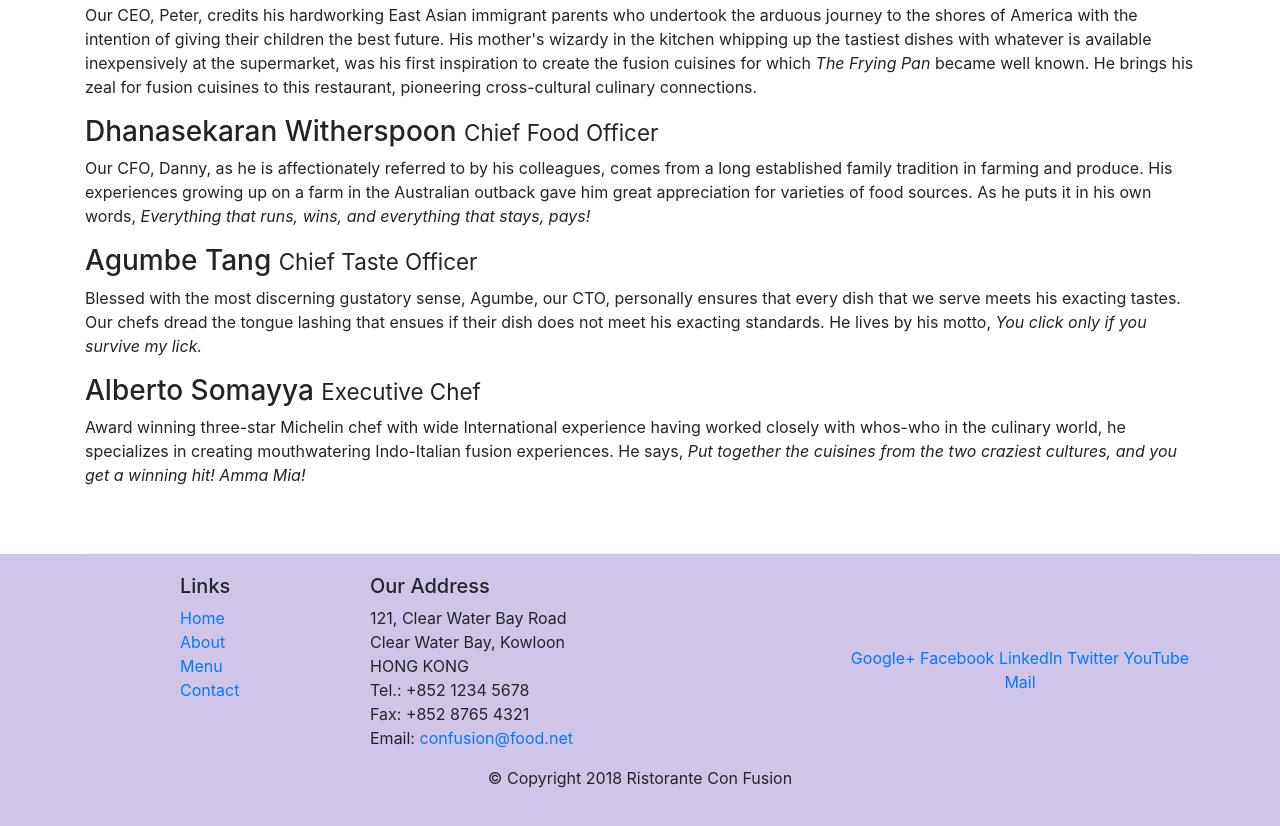
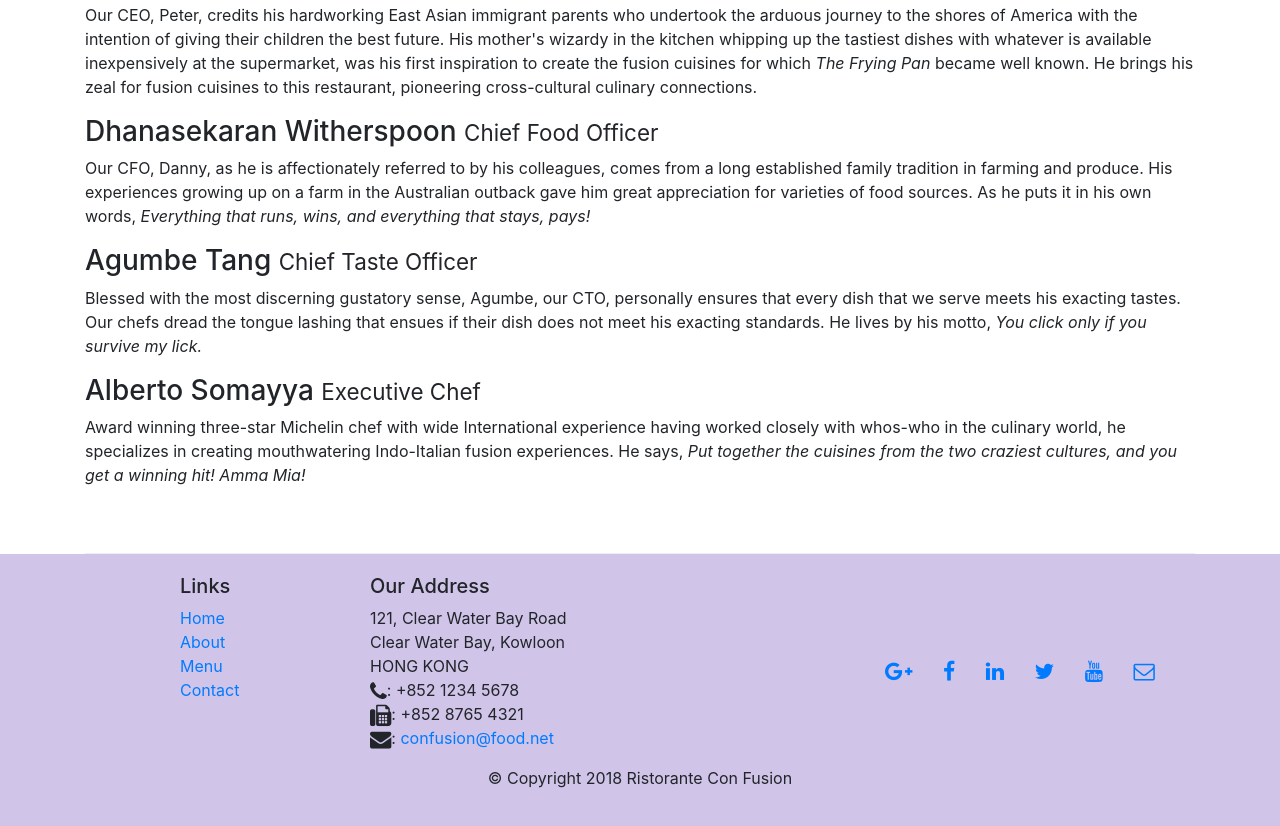
Before and after one commit to evansean/Ristorante-Con-Fusion-Website, a website: page aboutus.html in a window 1280 px wide. Shown: the part 1000-1826 px from the top of the page. Drawn offline with nearby package versions, Linux system fonts and the light colour scheme.

Commit message:
icon fonts

```diff
--- a/aboutus.html
+++ b/aboutus.html
@@ -9,6 +9,8 @@
 
     <!-- Bootstrap CSS -->
     <link rel="stylesheet" href="node_modules/bootstrap/dist/css/bootstrap.min.css">
+    <link rel="stylesheet" href="node_modules/font-awesome/css/font-awesome.min.css">
+    <link rel="stylesheet" href="node_modules/bootstrap-social/bootstrap-social.scss">
     <link rel="stylesheet" href="css/styles.css">
     <title>Ristorante Con Fusion: About Us</title>
 
@@ -23,10 +25,10 @@
             <a class="navbar-brand mr-auto" href="./index.html">Ristorante Con Fusion</a>
             <div class='collapse navbar-collapse' id="Navbar">
                 <ul class="navbar-nav mr-auto">
-                    <li class="nav-item "><a class='nav-link' href="./index.html">Home</a></li>
-                    <li class="nav-item active"><a class='nav-link' href="#">About</a></li>
-                    <li class="nav-item"><a class='nav-link' href="#">Menu</a></li>
-                    <li class="nav-item"><a class='nav-link' href="#">Contact</a></li>
+                    <li class="nav-item"><a class='nav-link' href="./index.html"><span class="fa fa-home fa-lg"></span> Home</a></li>
+                    <li class="nav-item active"><a class='nav-link' href="#"><span class="fa fa-info fa-lg"></span> About</a></li>
+                    <li class="nav-item"><a class='nav-link' href="#"><span class="fa fa-list fa-lg"></span> Menu</a></li>
+                    <li class="nav-item"><a class='nav-link' href="#"><span class="fa fa-address-card fa-lg"></span> Contact</a></li>
                 </ul>
             </div>
         </div>
@@ -101,19 +103,19 @@
 		              121, Clear Water Bay Road<br>
 		              Clear Water Bay, Kowloon<br>
 		              HONG KONG<br>
-		              Tel.: +852 1234 5678<br>
-		              Fax: +852 8765 4321<br>
-		              Email: <a href="mailto:confusion@food.net">confusion@food.net</a>
+                      <i class= "fa fa-phone fa-lg"></i>: +852 1234 5678<br>
+		              <i class= "fa fa-fax fa-lg"></i>: +852 8765 4321<br>
+		              <i class= "fa fa-envelope fa-lg"></i>: <a href="mailto:confusion@food.net">confusion@food.net</a>
 		           </address>
                 </div>
                 <div class="col-12 col-sm-4 align-self-center">
                     <div class="text-center">
-                        <a href="http://google.com/+">Google+</a>
-                        <a href="http://www.facebook.com/profile.php?id=">Facebook</a>
-                        <a href="http://www.linkedin.com/in/">LinkedIn</a>
-                        <a href="http://twitter.com/">Twitter</a>
-                        <a href="http://youtube.com/">YouTube</a>
-                        <a href="mailto:">Mail</a>
+                        <a class="btn btn-social-icon btn-google"  href="http://google.com/+"><i class="fa fa-google-plus fa-lg"></i></a>
+                        <a class="btn btn-social-icon btn-facebook" href="http://www.facebook.com/profile.php?id="><i class="fa fa-facebook fa-lg"></i></a>
+                        <a class="btn btn-social-icon btn-linkedin" href="http://www.linkedin.com/in/"><i class="fa fa-linkedin fa-lg"></i></a>
+                        <a class="btn btn-social-icon btn-twitter" href="http://twitter.com/"><i class="fa fa-twitter fa-lg"></i></a>
+                        <a class="btn btn-social-icon btn-youtube" href="http://youtube.com/"><i class="fa fa-youtube fa-lg"></i></a>
+                        <a class="btn btn-social-icon" href="mailto:"><i class="fa fa-envelope-o fa-lg"></i></a>
                     </div>
                 </div>
            </div>
--- a/package.json
+++ b/package.json
@@ -15,6 +15,8 @@
   },
   "dependencies": {
     "bootstrap": "^4.0.0",
+    "bootstrap-social": "^5.1.1",
+    "font-awesome": "^4.7.0",
     "jquery": "^3.3.1",
     "popper.js": "^1.12.9"
   }
```
Also changed, not shown: index.html (+15 -13 lines), 1 other file.
